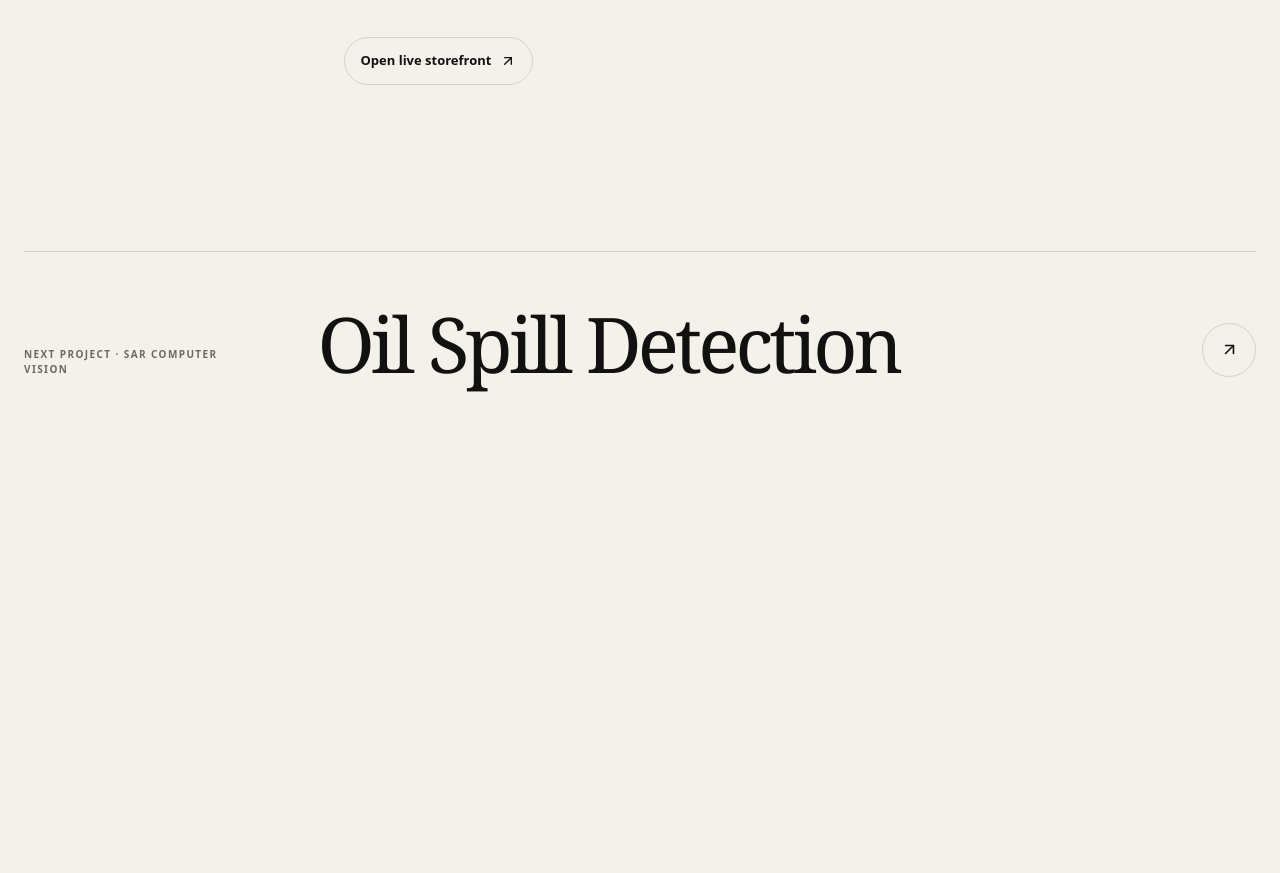
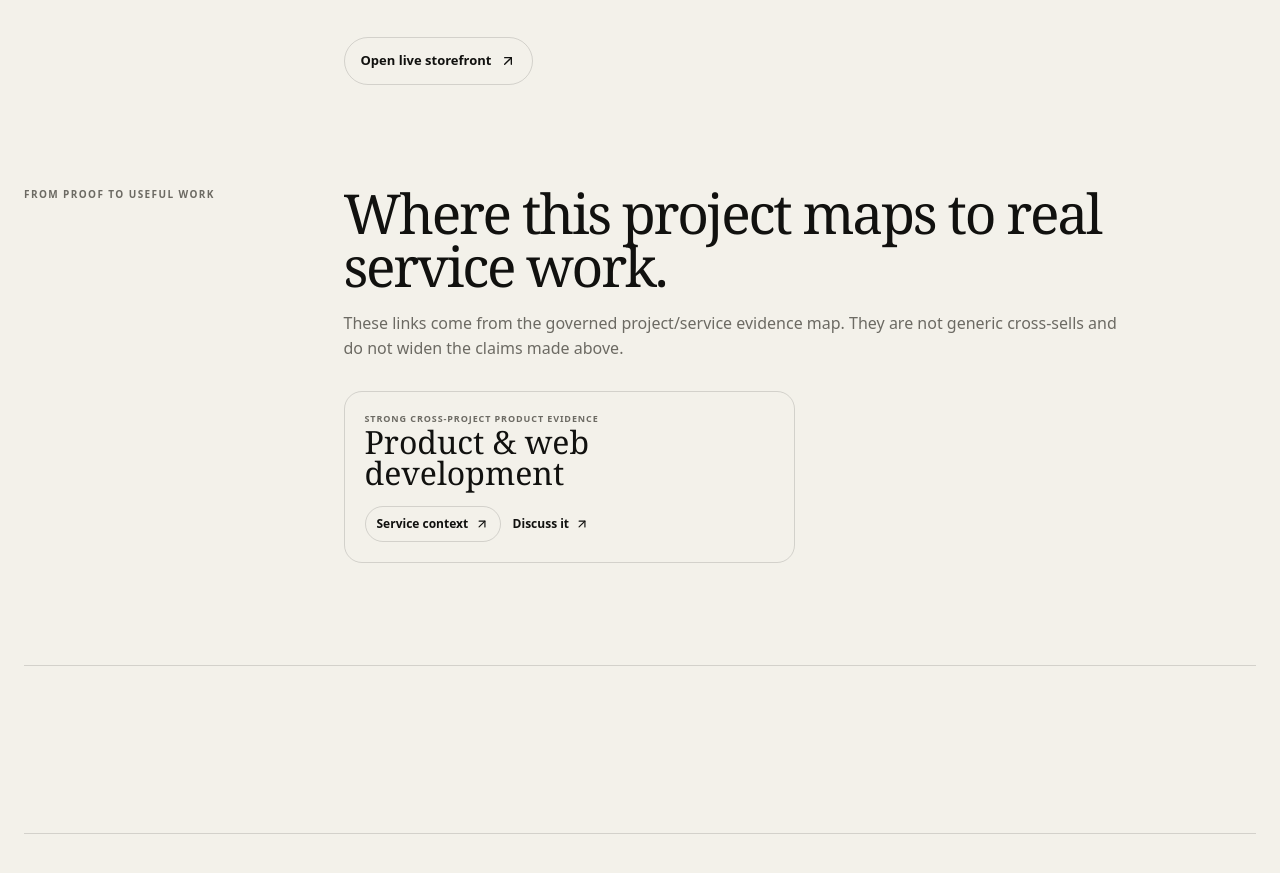
Before and after one commit to m7mdehab/m7mdehab-site, a Next.js app: page /work/ghareeb-oglu in a window 1280 px wide. Shown: the part 4900-5773 px from the top of the page. Before the commit the page ends 5456 px from the top, so only its background shows below. Built offline with nearby package versions, Linux system fonts and the light colour scheme.

Commit message:
feat: pass project identity into service conversion bridge

```diff
--- a/app/work/[slug]/page.tsx
+++ b/app/work/[slug]/page.tsx
@@ -52,7 +52,7 @@ export default async function ProjectPage({ params }: { params: Promise<{ slug:
         </div>
         <ProjectVisual slug={project.slug} context="case" />
       </div>
-      <CaseStudyNarrative study={study} nextProject={nextProject} />
+      <CaseStudyNarrative study={study} nextProject={nextProject} projectSlug={project.slug} />
     </main>
   );
 }
```
